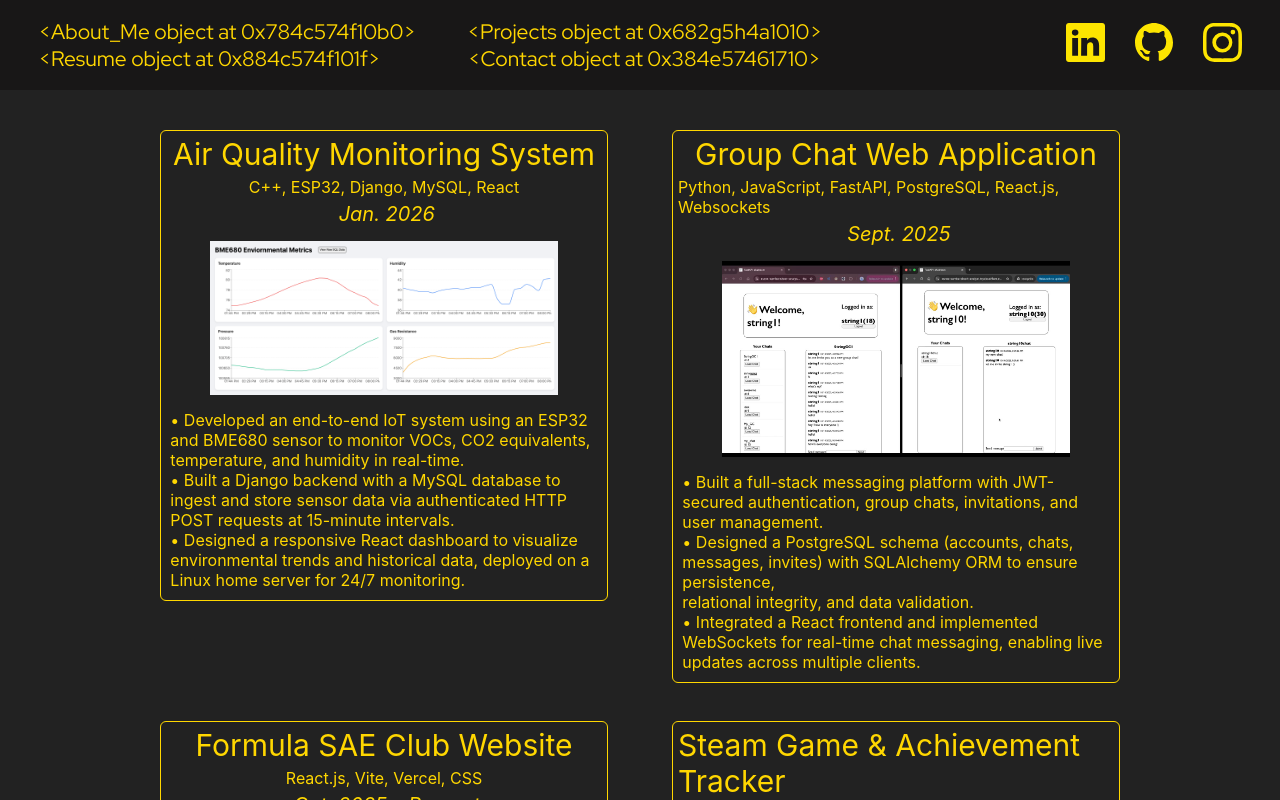
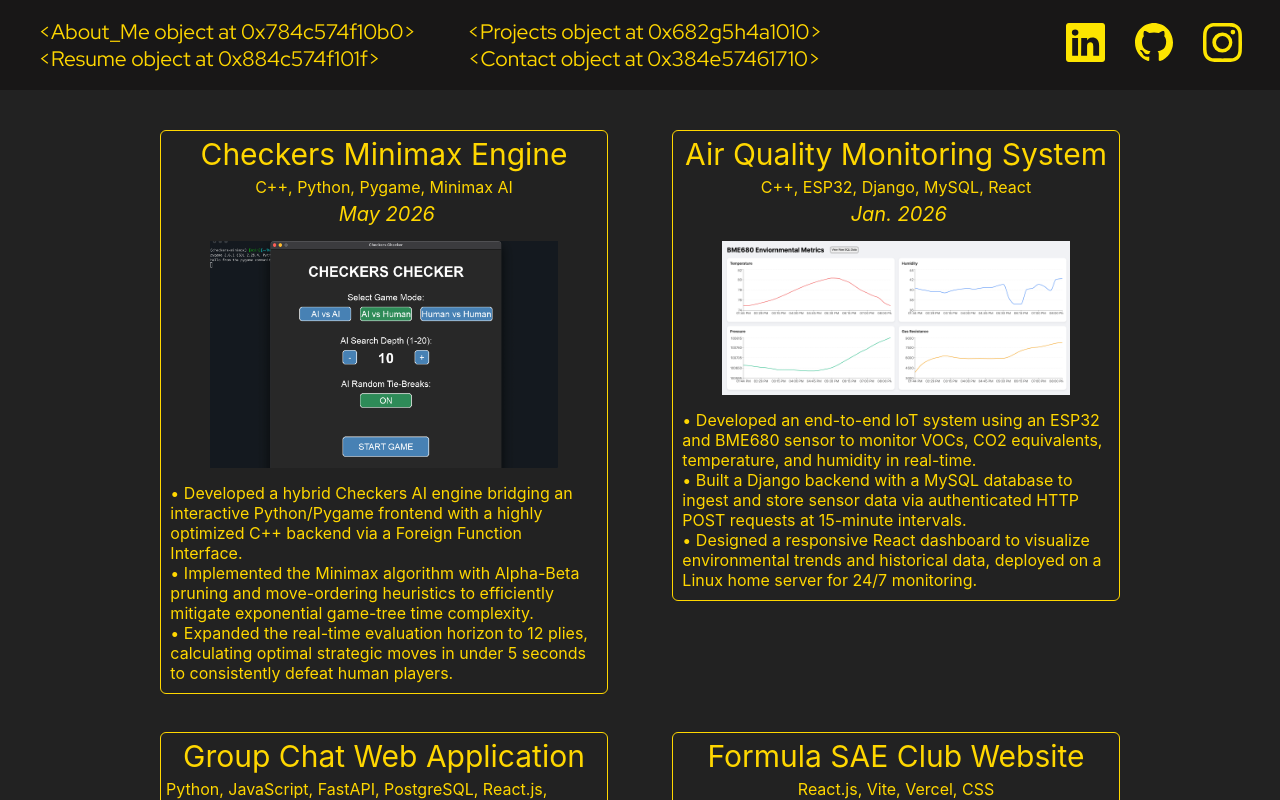
Before and after one commit to eliThomass/personal-website, a React (Vite) app: page /projects in a window 1280 px wide. Shown: the top 800 px of the page. Built offline with nearby package versions, Linux system fonts and the light colour scheme.

Commit message:
updated picture and added project

```diff
--- a/src/pages/Home.jsx
+++ b/src/pages/Home.jsx
@@ -1,5 +1,5 @@
 import '../styles/home.css';
-import ME from '../assets/176323023143100446.jpeg';
+import ME from '../assets/suit.png';
 import  { useState, useEffect } from 'react';
 function Home() {
   const msg = "Hello! I'm Eli.";
--- a/src/pages/Projects.jsx
+++ b/src/pages/Projects.jsx
@@ -5,9 +5,25 @@ import CM from '../assets/compiler.png';
 import AQ from '../assets/airquality.png';
 import AV from '../assets/algovisu.png';
 import SP from '../assets/steampicker.png'
+import CC from '../assets/checkers_checker.png';
 function Projects() {
   return (
     <div class='cards'>
+      <div class='projbody'>
+          <div class='projectcard'>
+            <div class='projheader'>
+              <span style={{fontSize: "30px", fontStyle: "bold", marginBottom: "5px"}}>Checkers Minimax Engine</span>
+              <p>C++, Python, Pygame, Minimax AI</p>
+              <span style={{fontSize: "20px", fontStyle: "italic", paddingTop: "5px"}}>&nbsp;May 2026</span>
+              <img src={CC} class='projimg'></img>
+            </div>
+            <div class='projectdesc'>
+              <p>• Developed a hybrid Checkers AI engine bridging an interactive Python/Pygame frontend with a highly optimized C++ backend via a Foreign Function Interface.</p>
+              <p>• Implemented the Minimax algorithm with Alpha-Beta pruning and move-ordering heuristics to efficiently mitigate exponential game-tree time complexity.</p>
+              <p>• Expanded the real-time evaluation horizon to 12 plies, calculating optimal strategic moves in under 5 seconds to consistently defeat human players.</p>
+            </div>
+          </div>
+        </div>
       <div class='projbody'>
           <div class='projectcard'>
             <div class='projheader'>
```
Also changed, not shown: src/assets/checkers_checker.png (added), 1 other file (tests, documents, lock files or other folders).
